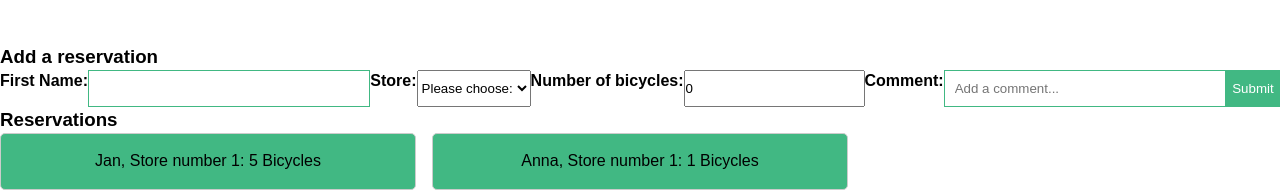
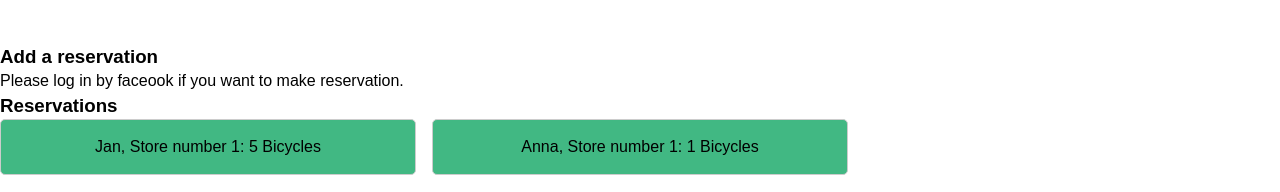
Before and after one commit to Daooshi/project-bai, a Vue app in the folder project-bai/: page / in a window 1280 px wide. Shown: the part 547-739 px from the top of the page. Built offline with nearby package versions, Linux system fonts and the light colour scheme; no server answers.

Commit message:
style for addreservation added

```diff
--- a/project-bai/src/components/AddReservation.vue
+++ b/project-bai/src/components/AddReservation.vue
@@ -1,22 +1,29 @@
 <template>
     <div>
         <h3>Add a reservation</h3>
+        <div v-if="isConnected">
         <div class="add">
             <form @submit="onSubmit" action="https://vuejs.org/" method="post">
-                <span><b>First Name:</b></span>
+                <span ><b>First Name:</b></span>
                 <input type="text" v-model="reservation.name">
-                <span><b>Store:</b></span>
+                <span><b>Pickup:</b></span>
                 <select v-model="reservation.store">
                     <option disabled value="">Please choose:</option>
-                    <option>Store number 1</option>
-                    <option>Store number 2</option>
+                    <option>Store Karmelicka</option>
+                    <option>Store k.Gurgacza</option>
                 </select>
-                <span><b>Number of bicycles:</b></span>
+                <span><b>Number of segways:</b></span>
                 <input type="number" v-model="reservation.amount" min="1">
                 <span><b>Comment:</b></span>
                 <input type="text" v-model="reservation.comment" placeholder="Add a comment...">
                 <input type="submit" value="Submit">
             </form>
+        </div>
+        </div>
+        <div v-else>
+                    <p class="lead">Please log in by faceook if you want to make reservation.</p>
+
+
         </div>
     </div>
 </template>
@@ -26,6 +33,10 @@ import {mapActions} from 'vuex';
 
 export default {
     name: "AddReservation",
+    props:{
+        userName: String,
+        isConnected:Boolean
+    },
     data() {
         return {
             reservation: {
@@ -36,7 +47,18 @@ export default {
             }
         }
     },
+    watch:{
+        'userName': function (){
+            this.setName(this.userName)
+        },
+        'isConnected': function (){
+            this.setName(this.userName)
+        }
+    },
     methods: {
+        setName(userName){
+            this.reservation.name = userName
+        },
         ...mapActions(['addReservation']),
         onSubmit(e){
             e.preventDefault();
@@ -64,5 +86,9 @@ input[type="submit"] {
     border: 1px #41b883 solid;
     cursor: pointer;
 }
+.h3{
+    text-decoration-color: red;
+    color: red;
+}
 
 </style>
```
